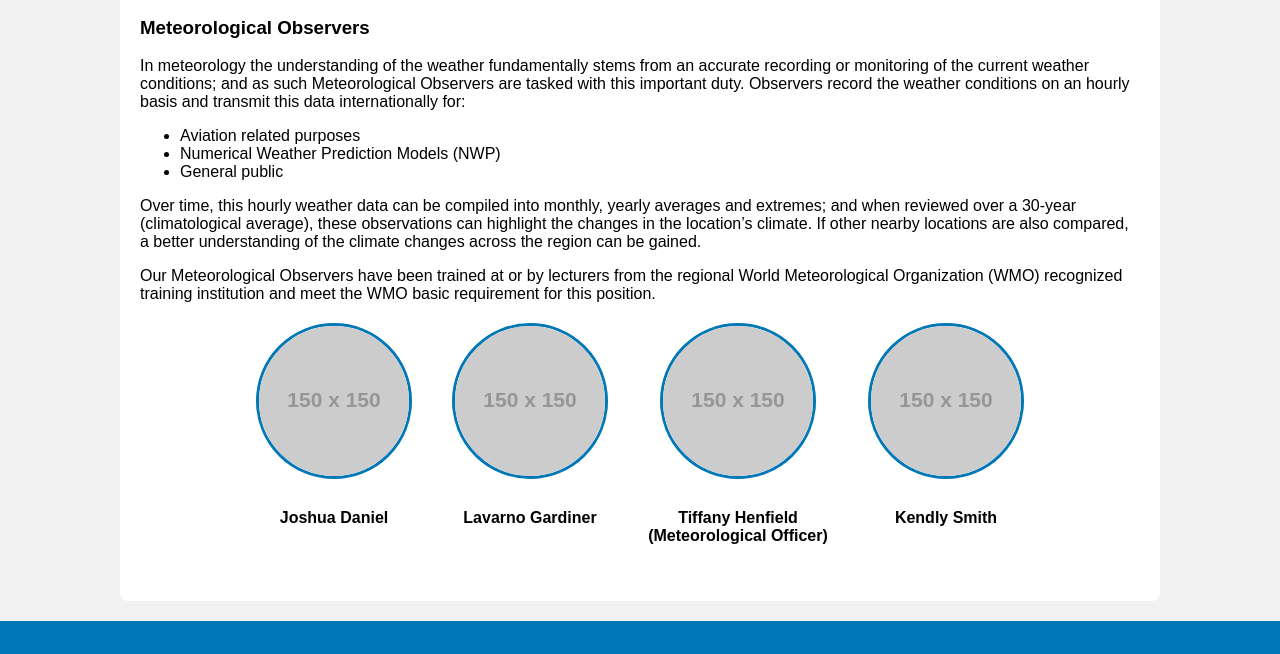
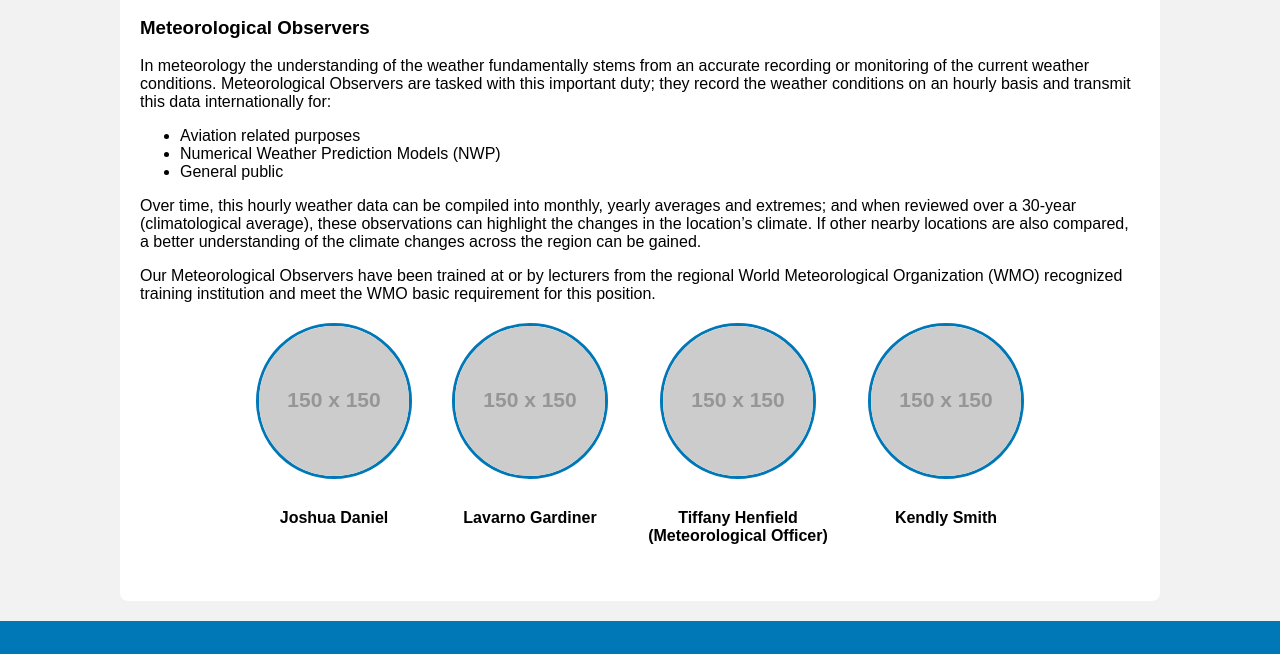
Before and after one commit to tcimetoffice/tcimet-site, a plain HTML site: page about.html in a window 1280 px wide. Shown: the part 1114-1768 px from the top of the page. Drawn offline with Linux system fonts and the light colour scheme; no server answers; placeholder pictures from the web are drawn by us.

Commit message:
Update about.html

```diff
--- a/about.html
+++ b/about.html
@@ -293,7 +293,7 @@
 <h3>Meteorological Observers</h3>
     <!-- Observers Description -->
 <p>
-  In meteorology the understanding of the weather fundamentally stems from an accurate recording or monitoring of the current weather conditions; and as such Meteorological Observers are tasked with this important duty. Observers record the weather conditions on an hourly basis and transmit this data internationally for:
+  In meteorology the understanding of the weather fundamentally stems from an accurate recording or monitoring of the current weather conditions. Meteorological Observers are tasked with this important duty; they record the weather conditions on an hourly basis and transmit this data internationally for:
 </p>
 <ul>
   <li>Aviation related purposes</li>
```
